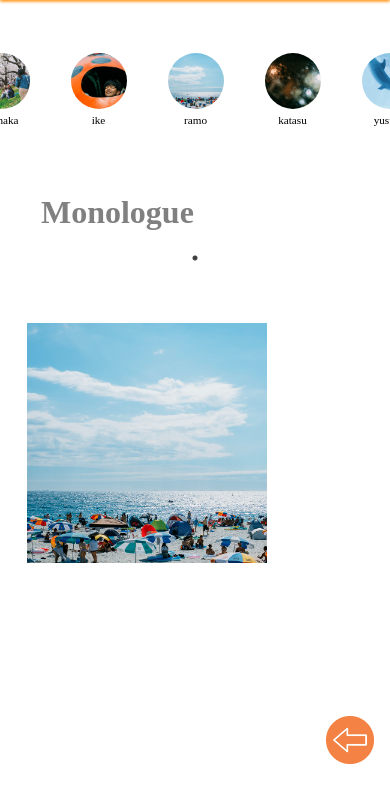
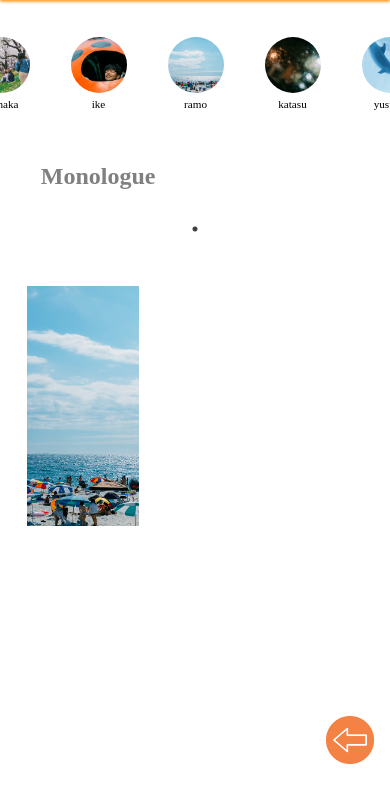
Before and after one commit to ramo798/PRACTICE-notuna, a Django app: page / in a window 390 px wide. Shown: the part 48-844 px from the top of the page. Run offline with Django 3.2, Linux system fonts and the light colour scheme; data that the repository does not hold is empty.

Commit message:
Add files via upload
formのマージン削除（上部が切れてた部分）
および、homeの一部レスポンシブ対応

```diff
--- a/main/static/css/form.css
+++ b/main/static/css/form.css
@@ -12,7 +12,6 @@ html, body{
   height: 100%;
   width: 100%;
   margin: 0px;
-  margin-top: -1.1em;
   padding: 0px;
 }
 
--- a/main/static/css/home.css
+++ b/main/static/css/home.css
@@ -52,7 +52,7 @@ html, body{
 
 .top{
   height: 6em;
-  margin-top: 2.5em;
+  margin-top: 1.5em;
 }
 
 .user{
@@ -95,14 +95,14 @@ a:visited{
 }
 
 .twe{
-  margin: 1.8em 1.7em 0 1.28em;
-  font-size: 2em;
+  margin: 1em 1.7em 0 1.28em;
+  font-size: 1.8em;
   font-weight: bold;
   color: gray;
 }
 
 .middle{
-  margin: 0.8em 1.7em 0 1.7em;
+  margin: 1.5em 1.7em 0 1.7em;
 }
 
 .tweet{
@@ -165,13 +165,13 @@ a:visited{
 }
 
 .bottom{
-  margin: 5em 1.7em 0 1.7em;
+  margin: 4.5em 1.7em 0 1.7em;
   height: 15em;
 }
 
 .img_back{
   height: 15em;
-  width: 15em;
+  width: 10em;
   margin-right: 1em;
   overflow: hidden;
   float: left;
@@ -188,14 +188,14 @@ a:visited{
 }
 
 .bold{
-  font-size: 2em;
+  font-size: 1.8em;
   font-weight: bold;
   height: 3em;
   color: gray;
 }
 
 .uname{
-  font-size: 1.5em;
+  font-size: 1.3em;
   font-weight: bold;
 }
 
@@ -207,3 +207,42 @@ a:visited{
 .slick-next:before {
     color: gray;
 }
+
+@media screen and (max-width:600px) {
+
+  .img_back{
+    width: 7em;
+  }
+
+  .txt_in{
+    font-size: 0.9em;
+  }
+
+  .icon_mid{
+    height: 4em;
+    width: 4em;
+    margin: 1em auto auto auto;
+  }
+
+  .dat{
+    margin-top: 0.3em;
+  }
+
+  .twe{
+    margin: 1.8em 1.7em 0 1.7em;
+    font-size: 1.5em;
+  }
+
+  .bold{
+    font-size: 1.5em;
+  }
+
+  .uname{
+    font-size: 1.3em;
+  }
+
+  .proftex{
+    font-size: 0.9em;
+  }
+
+}
```
